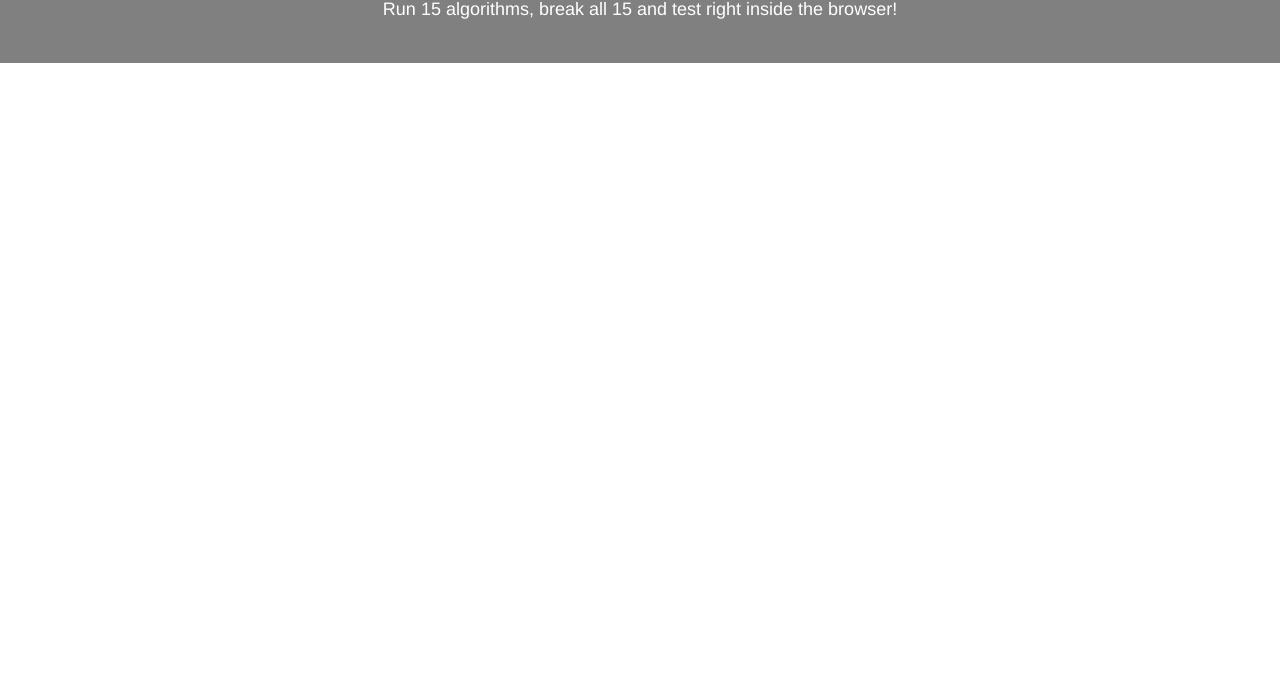
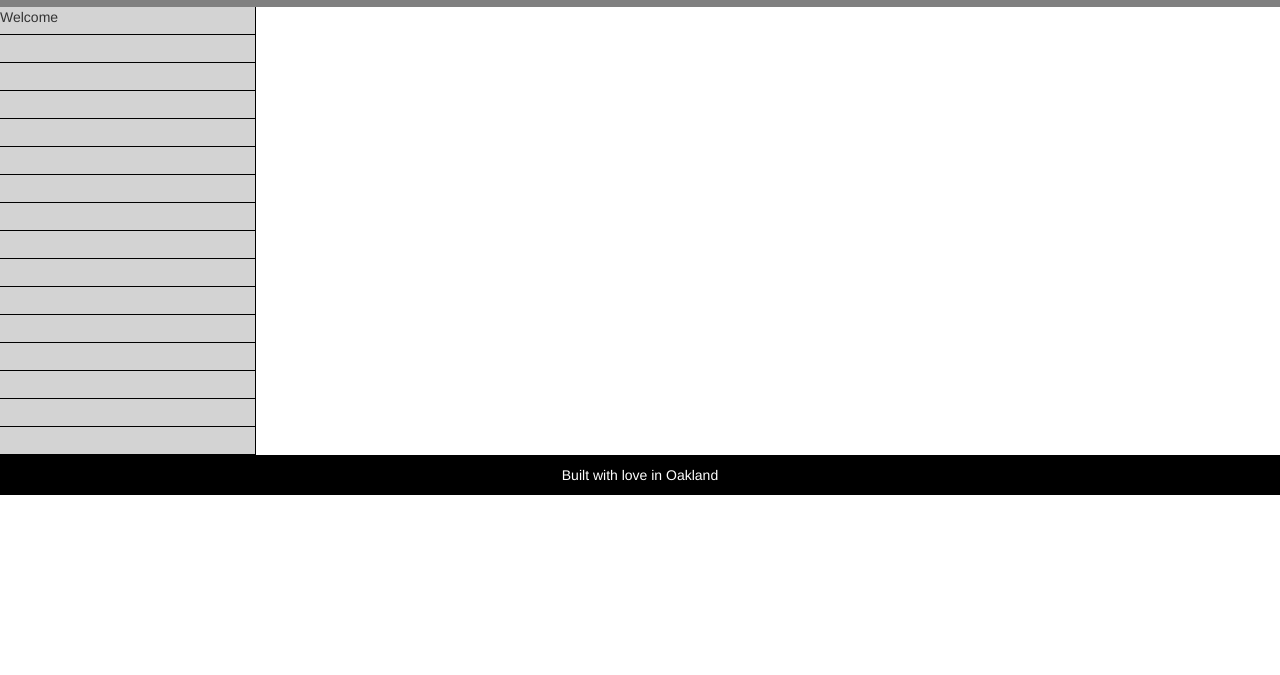
Before and after one commit to TheYesUniverse/three-fowl-core-algorithms, a website: page index.html in a window 1280 px wide. Shown: the part 125-800 px from the top of the page. Drawn offline with nearby package versions, Linux system fonts and the light colour scheme.

Commit message:
add footer and navContainer

```diff
--- a/index.html
+++ b/index.html
@@ -14,5 +14,24 @@
       <h1 class="headerText">CORE ALGORITHMS</h1>
       <h4 class="subtitle">Run 15 algorithms, break all 15 and test right inside the browser!</h4>
     </div>
+    <div id="navContainer">
+      <div class="option">Welcome</div>
+      <div class="option"></div>
+      <div class="option"></div>
+      <div class="option"></div>
+      <div class="option"></div>
+      <div class="option"></div>
+      <div class="option"></div>
+      <div class="option"></div>
+      <div class="option"></div>
+      <div class="option"></div>
+      <div class="option"></div>
+      <div class="option"></div>
+      <div class="option"></div>
+      <div class="option"></div>
+      <div class="option"></div>
+      <div class="option"></div>
+    </div>
+    <footer>Built with love in Oakland</footer>
   </body>
 </html>
--- a/styles/main.css
+++ b/styles/main.css
@@ -6,8 +6,28 @@ body{
   color:white;
   text-align:center;
   margin-top:0;
-  padding:5em 0 2em 0;
+  padding:2em 0 1em 0;
 }
 .subtitle{
   padding:5px;
 }
+#navContainer{
+  flex-direction: column;
+  width:20%;
+}
+.option{
+  background-color:lightgrey;
+  height:2em;
+  border-bottom: 0.5px solid black;
+  border-right: 1px solid black;
+}
+.option:hover{
+  background-color:gainsboro;
+  cursor:pointer;
+}
+footer{
+  background-color:black;
+  color:white;
+  padding:10px;
+  text-align:center;
+}
```
